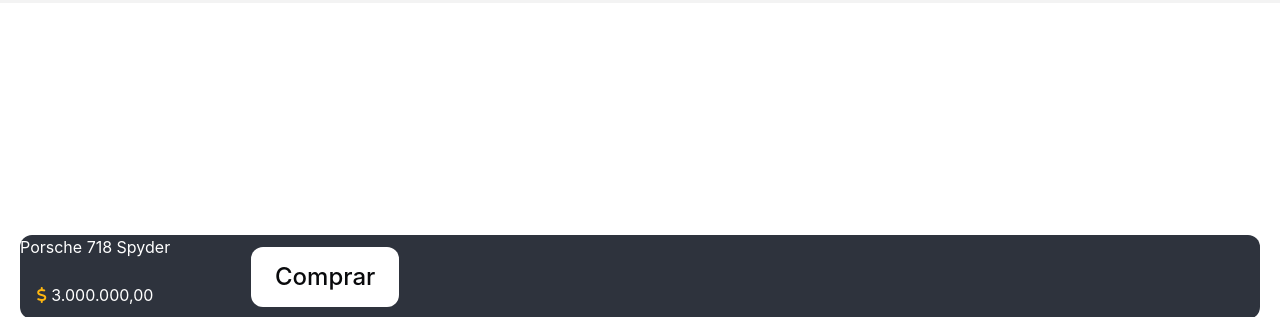
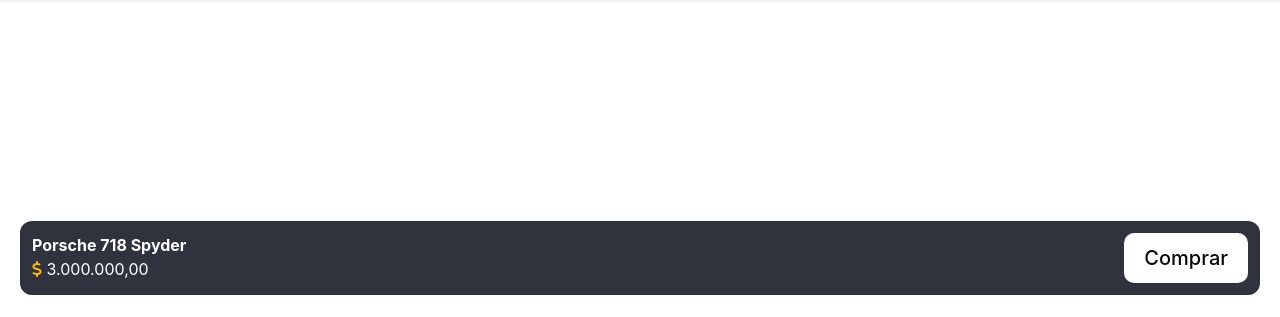
Before and after one commit to matheeusmeloo/mcars-mobile, a PHP site: page /details_vehicle.html in a window 1280 px wide. Shown: the part 483-800 px from the top of the page. Run offline with PHP 8.4, Linux system fonts and the light colour scheme; some libraries are stand-ins or nearby versions.

Commit message:
Add menu carrinho de compras
Coloquei também um carregamento fake para direcionar para ele quando está vendo os detalhes de um carro.

```diff
--- a/css/style.css
+++ b/css/style.css
@@ -136,7 +136,6 @@
     position: fixed;
     bottom: 0;
     width: 100%;
-    color: white;
     text-align: center;
     padding: 10px 0;
 }
--- a/details_vehicle.html
+++ b/details_vehicle.html
@@ -43,22 +43,32 @@
     <br>
     <!-- DETALHES DO VEICULO -->
     <div class="container is-fluid">
+        <div class="fixed-grid has-3-cols">
+            <div class="cell">
 
+            </div>
+        </div>
     </div>
     <!-- MENU FLUTUANTE DE COMPRA DO VEICULO-->
-        <div class="container is-fluid floating-menu">
-            <div class="columns is-multiline is-mobile has-background-dark has-radius-large">
-                    <div class="cell has-text-white">
-                        <p id="nameCar">Porsche 718 Spyder</p>
+        <div class="container is-fluid floating-menu block">
+            <div class="columns is-variable bd-klmn-columns is-mobile has-background-dark has-radius-large">
+                <div class="column is-7">
+                    <div class="bd-notification has-text-white has-text-left">
+                        <span class="block has-text-weight-bold is-size-6">
+                            Porsche 718 Spyder
+                        </span>
                         <br>
-                        <p id="priceCar">
+                        <span class="block">
                             <i class="fa-solid fa-dollar-sign has-text-warning"></i> 3.000.000,00
-                        </p>
+                        </span>
                     </div>
-                    <div class="column is-one-quarter">
-                        <button class="button is-white is-large">Comprar</button>
-                    </div>
-            </div>
+                </div>
+                <div class="column is-5 has-text-right">
+                  <div class="bd-notification">
+                    <button onclick="carrinho()" id="btn-cart" class="button is-white is-medium">Comprar</button>
+                  </div>
+                </div>
+              </div>
         </div>
 
       <!-- Javascript início -->
--- a/js/javascript.js
+++ b/js/javascript.js
@@ -93,6 +93,15 @@
       window.location.href = "home.html";
   }, 3000);
 }
+function carrinho() {
+  var button = document.getElementById('btn-cart');
+  button.classList.add('is-loading');
+  // Tempo para voltar ao normal
+  setTimeout(function() {
+      button.classList.remove('is-loading');
+      window.location.href = "cart_buy.html";
+  }, 3000);
+}
 
 
 // clicar no botão do olhinho para ver a senha digitada
```
Also changed, not shown: cart_buy.html (added, +27 -0 lines).
